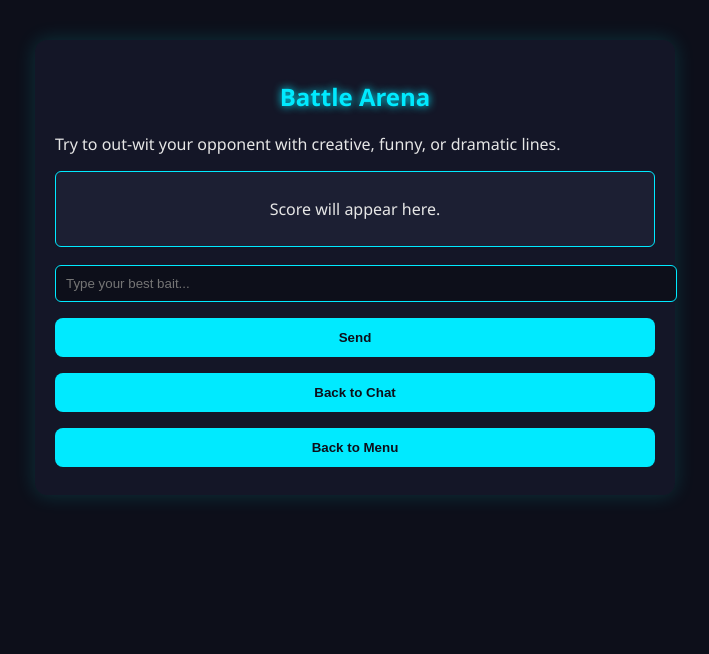
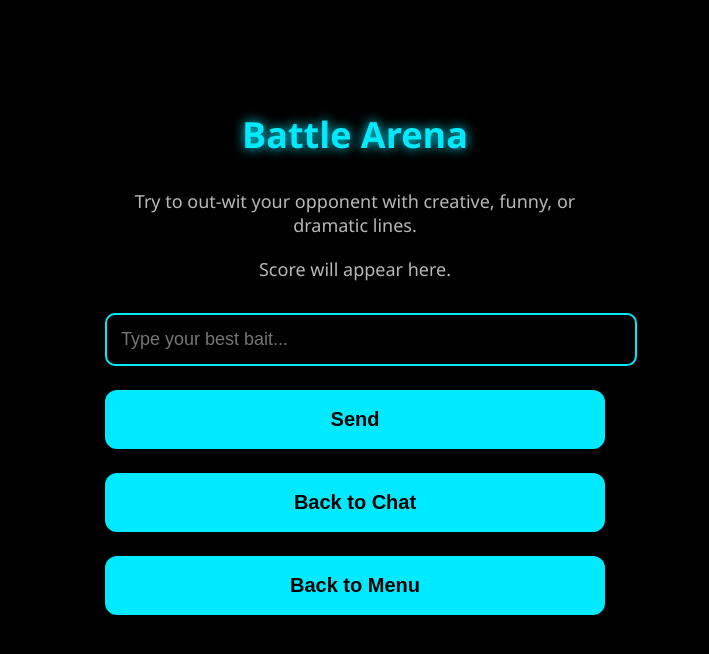
Before and after one commit to Mine303/VBageRait, a plain HTML site: page public/index.html in a window 1280 px wide. Both pictures are taken after a click on the button "Singleplayer". Shown: the whole page, without its empty margins (285-994 px from the left). Drawn offline with nearby package versions, Linux system fonts and the light colour scheme.

Commit message:
Update style.css

```diff
--- a/public/css/style.css
+++ b/public/css/style.css
@@ -1,7 +1,7 @@
 /* GLOBAL */
 body {
   font-family: 'Segoe UI', Arial, sans-serif;
-  background: #0d0f1a;
+  background: #000000;
   color: #e6e6e6;
   margin: 0;
   padding: 0;
@@ -13,32 +13,30 @@ body {
 
 #app {
   width: 90%;
-  max-width: 600px;
-  margin-top: 40px;
+  max-width: 500px;
+  margin-top: 60px;
   padding: 20px;
-  background: #141627;
-  border-radius: 12px;
-  box-shadow: 0 0 20px rgba(0, 255, 255, 0.15);
-  animation: fadeIn 0.4s ease;
+  text-align: center;
 }
 
 /* HEADERS */
 h2 {
-  text-align: center;
-  margin-bottom: 20px;
+  font-size: 36px;
   color: #00eaff;
-  text-shadow: 0 0 8px #00eaff;
+  text-shadow: 0 0 12px #00eaff;
+  margin-bottom: 30px;
 }
 
 /* BUTTONS */
 button {
   width: 100%;
-  padding: 12px;
-  margin: 8px 0;
-  border-radius: 8px;
+  padding: 18px;
+  margin: 12px 0;
+  border-radius: 12px;
   border: none;
   background: #00eaff;
-  color: #0d0f1a;
+  color: #000;
+  font-size: 20px;
   font-weight: bold;
   cursor: pointer;
   transition: 0.2s;
@@ -46,50 +44,24 @@ button {
 
 button:hover {
   background: #00bcd4;
-  box-shadow: 0 0 10px #00eaff;
+  box-shadow: 0 0 15px #00eaff;
 }
 
 /* INPUTS */
 input {
   width: 100%;
-  padding: 10px;
-  margin: 8px 0;
-  border-radius: 6px;
-  border: 1px solid #00eaff;
-  background: #0d0f1a;
+  padding: 14px;
+  margin: 12px 0;
+  border-radius: 10px;
+  border: 2px solid #00eaff;
+  background: #000;
   color: #e6e6e6;
+  font-size: 18px;
 }
 
-/* CHAT + BATTLE LOG */
-#messages div,
-#battle-log div {
-  background: #1c1f33;
-  padding: 10px;
-  margin: 6px 0;
-  border-radius: 6px;
-  border-left: 3px solid #00eaff;
-  animation: fadeIn 0.2s ease;
+/* SUBTEXT */
+p {
+  opacity: 0.8;
+  margin-bottom: 20px;
+  font-size: 18px;
 }
-
-/* TYPING */
-#typing {
-  font-style: italic;
-  color: #00eaff;
-  margin-top: 6px;
-}
-
-/* SCORE */
-#score-area {
-  margin: 10px 0;
-  padding: 10px;
-  background: #1c1f33;
-  border-radius: 6px;
-  text-align: center;
-  border: 1px solid #00eaff;
-}
-
-/* ANIMATIONS */
-@keyframes fadeIn {
-  from { opacity: 0; transform: translateY(10px); }
-  to { opacity: 1; transform: translateY(0); }
-}
```
